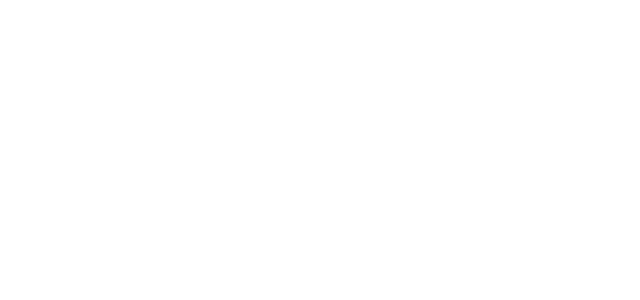
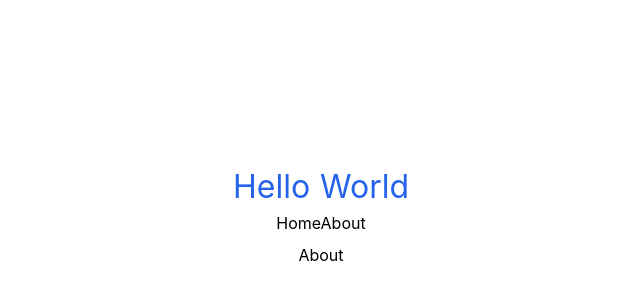
Before and after one commit to rsgd/my-nuxt-project, a Nuxt app: page /about in a window 1280 px wide. Before the commit this address had no page. Shown: the part 174-474 px from the top of the page, without its empty margins (319-959 px from the left). Built offline with nearby package versions, Linux system fonts and the light colour scheme.

Commit message:
Add about page

```diff
--- a/components/Logo.vue
+++ b/components/Logo.vue
@@ -1,5 +1,9 @@
 <template>
-  <div class="NuxtLogo text-blue-600">Hello World</div>
+  <div>
+    <div class="NuxtLogo text-blue-600">Hello World</div>
+    <NuxtLink to="/">Home</NuxtLink>
+    <NuxtLink to="/about">About</NuxtLink>
+  </div>
 </template>
 
 <style>
--- /dev/null
+++ b/pages/about.vue
@@ -0,0 +1,41 @@
+<template>
+  <div class="container">
+    <div>
+      <Logo />
+      <h1 class="p-2">About</h1>
+      <div class="links"></div>
+    </div>
+  </div>
+</template>
+
+<script>
+export default {}
+</script>
+
+<style>
+/* Sample `apply` at-rules with Tailwind CSS
+.container {
+@apply min-h-screen flex justify-center items-center text-center mx-auto;
+}
+*/
+.container {
+  margin: 0 auto;
+  min-height: 100vh;
+  display: flex;
+  justify-content: center;
+  align-items: center;
+  text-align: center;
+}
+
+.subtitle {
+  font-weight: 300;
+  font-size: 42px;
+  color: #526488;
+  word-spacing: 5px;
+  padding-bottom: 15px;
+}
+
+.links {
+  padding-top: 15px;
+}
+</style>
```
